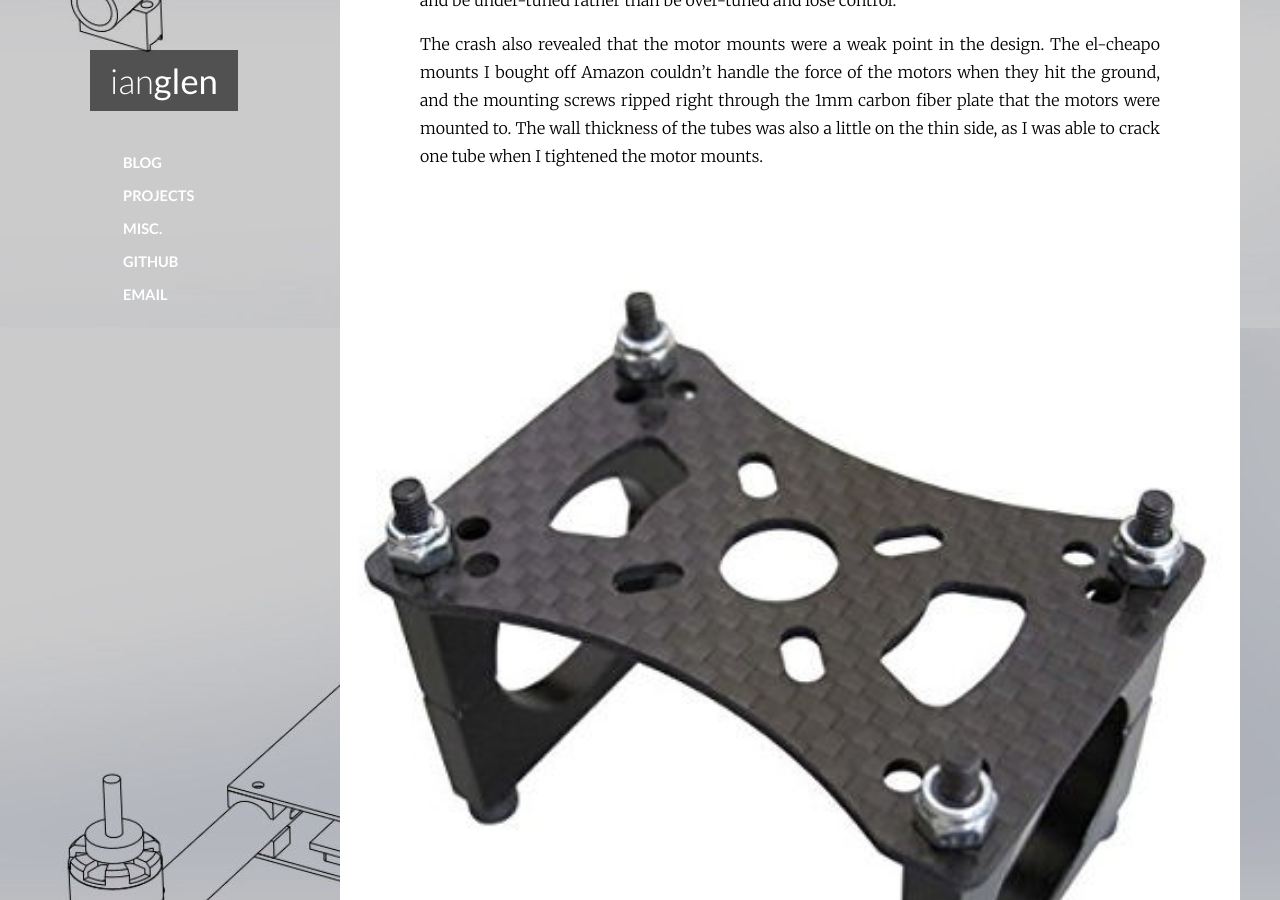
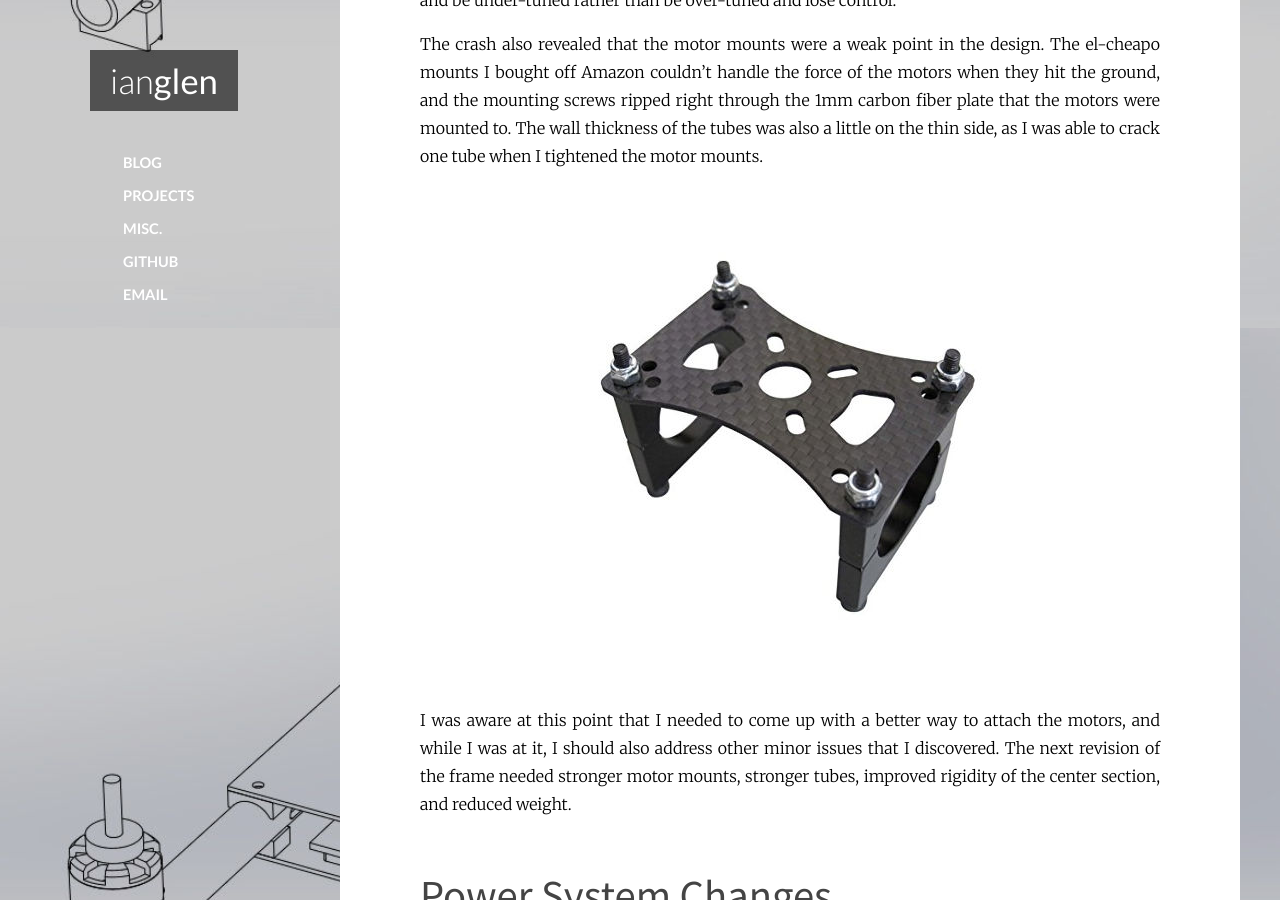
Before and after one commit to codeThatThinks/ianglen.me, a Jekyll site: the page built from _posts/2017-02-13-Updated Frame Design.md, in a window 1280 px wide and 900 px high, scrolled down 632 px. Built offline with Jekyll 4.4.1, drawn with Linux system fonts in a browser that asks for light colours.

Commit message:
Fit to width for images can be turned off

```diff
--- a/_includes/image.html
+++ b/_includes/image.html
@@ -1,4 +1,4 @@
 <figure>
-	<img src="{{ site.base_url }}{{ include.url }}"{% if include.alt %} alt="{{ include.alt }}" {% else %}{% if include.caption %} alt="{{ include.caption }}" {% endif %}{% endif %}/>
+	<img src="{{ site.base_url }}{{ include.url }}"{% if include.alt %} alt="{{ include.alt }}" {% else %}{% if include.caption %} alt="{{ include.caption }}" {% endif %}{% endif %}{% if include.autosize %} style="width: auto !important;" {% endif %}/>
 	{% if include.caption %}<figcaption>{{ include.caption }}</figcaption>{% endif %}
 </figure>
--- a/_posts/2017-02-13-Updated Frame Design.md
+++ b/_posts/2017-02-13-Updated Frame Design.md
@@ -13,7 +13,7 @@ It turns out the main reason for the crash was because the default PID values in
 
 The crash also revealed that the motor mounts were a weak point in the design. The el-cheapo mounts I bought off Amazon couldn't handle the force of the motors when they hit the ground, and the mounting screws ripped right through the 1mm carbon fiber plate that the motors were mounted to. The wall thickness of the tubes was also a little on the thin side, as I was able to crack one tube when I tightened the motor mounts.
 
-{% include image.html url="/content/updated-frame-design/el-cheapo-motor-mount.jpg" %}
+{% include image.html url="/content/updated-frame-design/el-cheapo-motor-mount.jpg" autosize="1" %}
 
 I was aware at this point that I needed to come up with a better way to attach the motors, and while I was at it, I should also address other minor issues that I discovered. The next revision of the frame needed stronger motor mounts, stronger tubes, improved rigidity of the center section, and reduced weight.
 
```
